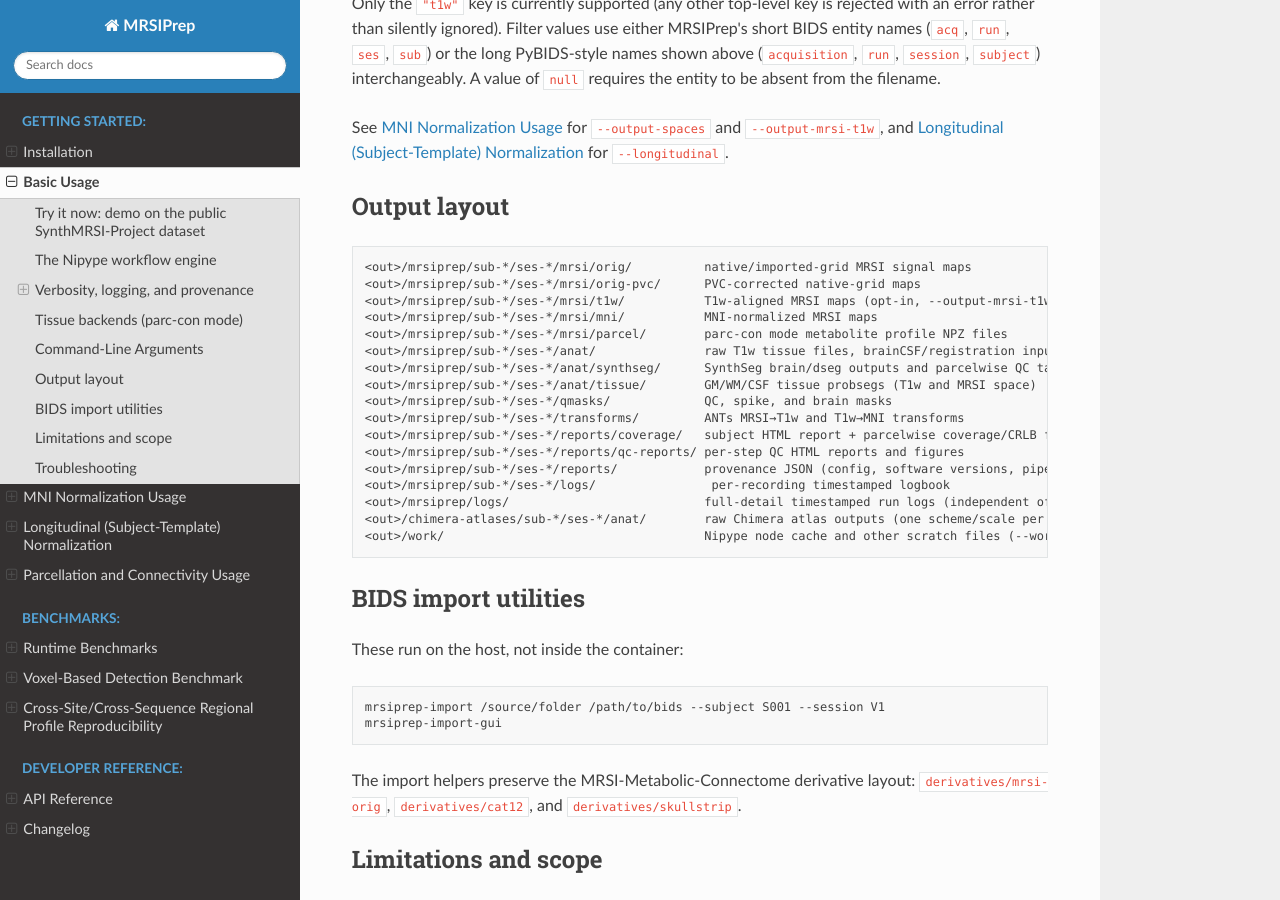
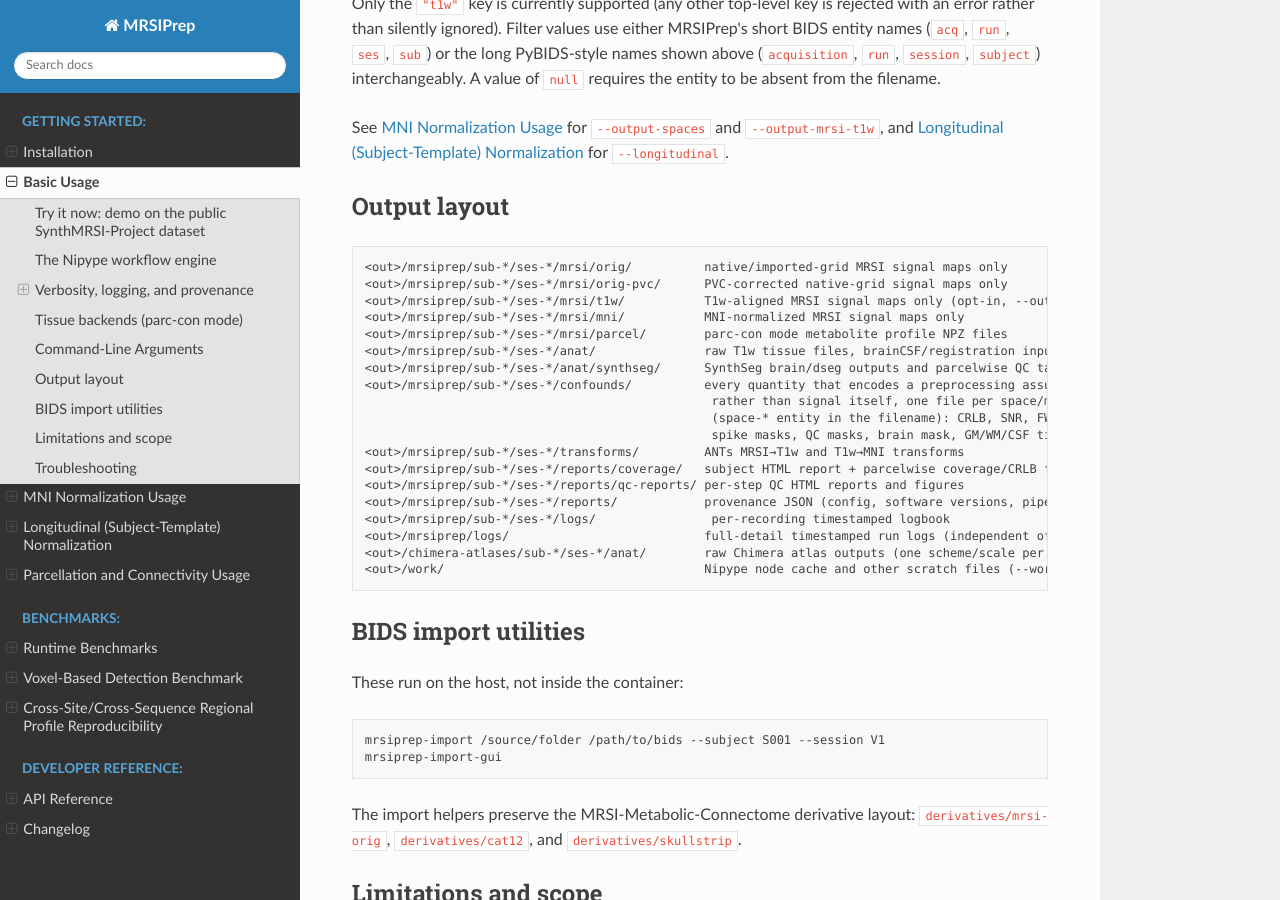
Before and after one commit to MRSI-Psychosis-UP/MRSIPrep, a Sphinx documentation site: the page built from docs/usage_basic.md, in a window 1280 px wide and 900 px high, scrolled down 5393 px. Built offline with Sphinx 7.4.7 and the Read the Docs theme 3.1.0, drawn with Linux system fonts in a browser that asks for light colours.

Commit message:
Consolidate confound outputs into a single confounds/ folder
CRLB, SNR, FWHM/linewidth, spike masks, QC masks, brain mask, and GM/WM/CSF
tissue-fraction probsegs previously landed in qmasks/, anat/tissue/, or
alongside signal maps in mrsi/orig|t1w|mni/ depending on which quantity and
space. All now route to confounds/, distinguished only by their existing
space-*/met-*/desc-* filename entities (unchanged) rather than by folder --
mirrors fMRIPrep's separation of signal from nuisance/confound outputs.
mrsi/orig|t1w|mni/ now contain signal maps only.

Breaking change for existing derivative trees; documented in the
changelog and docs/usage_basic.md's output-layout table.

````diff
--- a/docs/usage_basic.md
+++ b/docs/usage_basic.md
@@ -285,15 +285,17 @@
 ## Output layout
 
 ```text
-<out>/mrsiprep/sub-*/ses-*/mrsi/orig/          native/imported-grid MRSI signal maps
-<out>/mrsiprep/sub-*/ses-*/mrsi/orig-pvc/      PVC-corrected native-grid maps
-<out>/mrsiprep/sub-*/ses-*/mrsi/t1w/           T1w-aligned MRSI maps (opt-in, --output-mrsi-t1w)
-<out>/mrsiprep/sub-*/ses-*/mrsi/mni/           MNI-normalized MRSI maps
+<out>/mrsiprep/sub-*/ses-*/mrsi/orig/          native/imported-grid MRSI signal maps only
+<out>/mrsiprep/sub-*/ses-*/mrsi/orig-pvc/      PVC-corrected native-grid signal maps only
+<out>/mrsiprep/sub-*/ses-*/mrsi/t1w/           T1w-aligned MRSI signal maps only (opt-in, --output-mrsi-t1w)
+<out>/mrsiprep/sub-*/ses-*/mrsi/mni/           MNI-normalized MRSI signal maps only
 <out>/mrsiprep/sub-*/ses-*/mrsi/parcel/        parc-con mode metabolite profile NPZ files
 <out>/mrsiprep/sub-*/ses-*/anat/               raw T1w tissue files, brainCSF/registration inputs
 <out>/mrsiprep/sub-*/ses-*/anat/synthseg/      SynthSeg brain/dseg outputs and parcelwise QC tables
-<out>/mrsiprep/sub-*/ses-*/anat/tissue/        GM/WM/CSF tissue probsegs (T1w and MRSI space)
-<out>/mrsiprep/sub-*/ses-*/qmasks/             QC, spike, and brain masks
+<out>/mrsiprep/sub-*/ses-*/confounds/          every quantity that encodes a preprocessing assumption
+                                                rather than signal itself, one file per space/metabolite
+                                                (space-* entity in the filename): CRLB, SNR, FWHM/linewidth,
+                                                spike masks, QC masks, brain mask, GM/WM/CSF tissue probsegs
 <out>/mrsiprep/sub-*/ses-*/transforms/         ANTs MRSI→T1w and T1w→MNI transforms
 <out>/mrsiprep/sub-*/ses-*/reports/coverage/   subject HTML report + parcelwise coverage/CRLB figures
 <out>/mrsiprep/sub-*/ses-*/reports/qc-reports/ per-step QC HTML reports and figures
````
Also changed, not shown: docs/changelog.md (+14 -0 lines), 3 other files.
